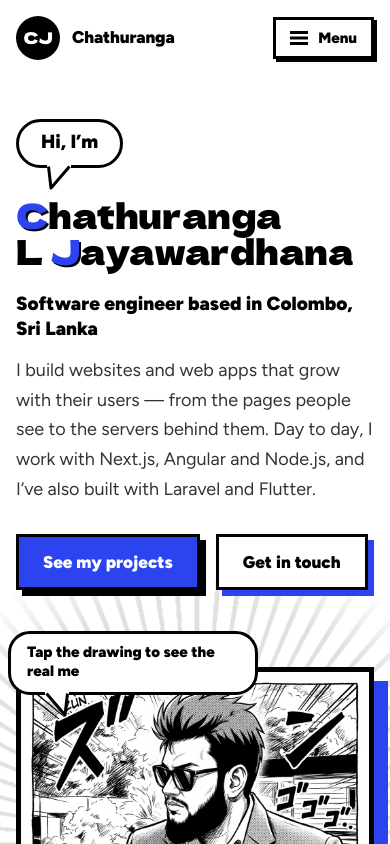
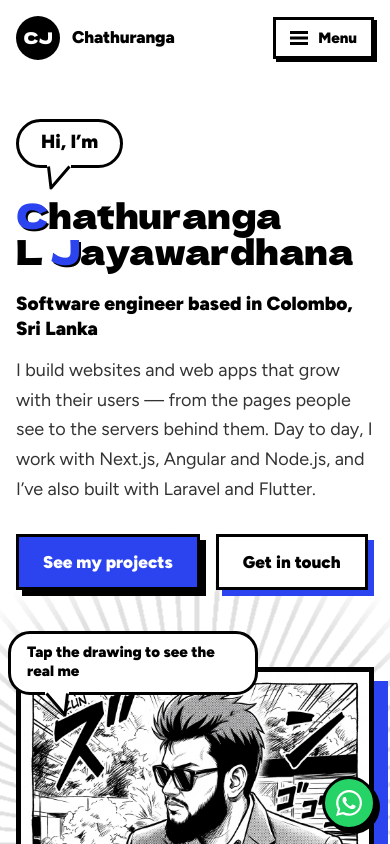
Before and after one commit to Chathuranga97lj/my-profile, a Next.js app: page / in a window 390 px wide. Shown: the top 844 px of the page. Built offline with nearby package versions, Linux system fonts and the light colour scheme.

Commit message:
feat: add whatsapp to contact and style tool logo

```diff
--- a/app/globals.css
+++ b/app/globals.css
@@ -18,6 +18,7 @@
   --yellow: #F4EBC1;
   --blue: #D6E6F2;
   --pink: #F5D9DD;
+  --whatsapp: #25D366;
 }
 
 *, *::before, *::after { box-sizing: border-box; }
--- a/app/page.tsx
+++ b/app/page.tsx
@@ -9,7 +9,7 @@ import Experience from '@/components/Experience';
 import Certificates from '@/components/Certificates';
 import HowIWork from '@/components/HowIWork';
 import Contact from '@/components/Contact';
-import Footer, { BackToTop } from '@/components/Footer';
+import Footer, { BackToTop, WhatsAppButton } from '@/components/Footer';
 import { useReveal } from '@/components/useReveal';
 import { useScrollEffects } from '@/components/useScrollEffects';
 import { PROJECTS, PROJECTS_SHOWN, type ProjectFilter } from '@/lib/data';
@@ -66,6 +66,7 @@ export default function Page() {
         <Contact />
       </main>
       <Footer />
+      <WhatsAppButton />
       {showTop && <BackToTop />}
     </div>
   );
--- a/components/Footer.tsx
+++ b/components/Footer.tsx
@@ -2,8 +2,9 @@
 
 import type { CSSProperties } from 'react';
 import { ArrowUp } from '@/components/icons';
+import { WhatsAppLogo } from '@/components/logos';
 import { scrollToTop } from '@/components/ui';
-import { INK, PAPER, SPOT } from '@/lib/data';
+import { INK, LINKS, PAPER, SPOT, WHATSAPP_GREEN } from '@/lib/data';
 
 export default function Footer() {
   return (
@@ -45,7 +46,49 @@ export default function Footer() {
   );
 }
 
-/** Floating button that appears once you're past the hero. */
+/** Gap between the floating buttons and the corner of the screen. */
+const FAB_EDGE = 'clamp(14px, 3vw, 28px)';
+const FAB_SIZE = 54;
+
+/**
+ * Floating WhatsApp chat button, always in the bottom corner. It pops in after
+ * the hero has finished its entrance, so it doesn't compete with it.
+ */
+export function WhatsAppButton() {
+  return (
+    <a
+      href={LINKS.whatsappLink}
+      target="_blank"
+      rel="noopener noreferrer"
+      className="fab btn"
+      aria-label="Chat with me on WhatsApp (opens in a new tab)"
+      title="Chat on WhatsApp"
+      style={
+        {
+          position: 'fixed',
+          right: FAB_EDGE,
+          bottom: FAB_EDGE,
+          zIndex: 45,
+          width: FAB_SIZE,
+          height: FAB_SIZE,
+          display: 'grid',
+          placeItems: 'center',
+          background: WHATSAPP_GREEN,
+          color: PAPER,
+          border: `3px solid ${INK}`,
+          borderRadius: '50%',
+          boxShadow: `4px 4px 0 ${INK}`,
+          '--hover-shadow': `7px 7px 0 ${INK}`,
+          animationDelay: '1.4s',
+        } as CSSProperties
+      }
+    >
+      <WhatsAppLogo size={26} />
+    </a>
+  );
+}
+
+/** Floating button that appears once you're past the hero, stacked above the WhatsApp one. */
 export function BackToTop() {
   return (
     <button
@@ -56,11 +99,11 @@ export function BackToTop() {
       style={
         {
           position: 'fixed',
-          right: 'clamp(14px, 3vw, 28px)',
-          bottom: 'clamp(14px, 3vw, 28px)',
+          right: FAB_EDGE,
+          bottom: `calc(${FAB_EDGE} + ${FAB_SIZE + 14}px)`,
           zIndex: 45,
-          width: 54,
-          height: 54,
+          width: FAB_SIZE,
+          height: FAB_SIZE,
           display: 'grid',
           placeItems: 'center',
           background: INK,
--- a/components/Skills.tsx
+++ b/components/Skills.tsx
@@ -2,7 +2,7 @@
 
 import { useState, type CSSProperties } from 'react';
 import { ArrowDown } from '@/components/icons';
-import { ToolLogo } from '@/components/logos';
+import { LOGO_COLORS, ToolLogo } from '@/components/logos';
 import { SectionHeading, TailLeft, sectionStyle } from '@/components/ui';
 import { BODY, DISPLAY_FONT, INK, MUTED, PAPER, PROJECTS, SKILL_GROUPS, SPOT, TEXT, TOOL_INFO, YELLOW } from '@/lib/data';
 
@@ -75,7 +75,8 @@ export default function Skills({ onJump }: { onJump: (projectId: string) => void
                               cursor: 'pointer',
                             }}
                           >
-                            <ToolLogo name={name} />
+                            {/* Brand colour at rest; white on the blue fill once picked. */}
+                            <ToolLogo name={name} color={on ? PAPER : LOGO_COLORS[name]} />
                             <span>{name}</span>
                           </button>
                         </li>
@@ -163,7 +164,7 @@ function ToolDetail({ tool, onJump, compact = false }: { tool: string; onJump: (
           lineHeight: 1.1,
         }}
       >
-        <ToolLogo name={tool} size={compact ? 26 : 36} />
+        <ToolLogo name={tool} size={compact ? 26 : 36} color={LOGO_COLORS[tool]} />
         <span>{tool}</span>
       </Heading>
       <p style={{ marginTop: compact ? 10 : 12, color: TEXT, fontSize: compact ? 17 : 18, lineHeight: 1.55 }}>{TOOL_INFO[tool]}</p>
--- a/components/logos.tsx
+++ b/components/logos.tsx
@@ -50,13 +50,43 @@ const LOGO_PATHS: Record<string, string> = {
     'M4.105 4.105S9.158 1.58 11.684.316a3.079 3.079 0 0 1 1.481-.315c.766.047 1.677.788 1.677.788L24 9.948v9.789h-4.263V24H9.789l-9-9C.303 14.5 0 13.795 0 13.105c0-.319.18-.818.316-1.105l3.789-7.895zm.679.679v11.787c.002.543.021 1.024.498 1.508L10.204 23h8.533v-4.263L4.784 4.784zm12.055-.678c-.899-.896-1.809-1.78-2.74-2.643-.302-.267-.567-.468-1.07-.462-.37.014-.87.195-.87.195L6.341 4.105l10.498.001z',
 };
 
-/** The tool's logo, or a generic "{ }" mark for tools without one (e.g. REST APIs). */
-export function ToolLogo({ name, size = 18 }: { name: string; size?: number }) {
+/**
+ * Each tool's own brand colour, from Simple Icons. Angular is the exception:
+ * its current listing is near-black, so it keeps the red people know it by.
+ */
+export const LOGO_COLORS: Record<string, string> = {
+  'Next.js': '#000000',
+  Angular: '#DD0031',
+  'Node.js': '#5FA04E',
+  'Express.js': '#000000',
+  TypeScript: '#3178C6',
+  JavaScript: '#F7DF1E',
+  Laravel: '#FF2D20',
+  Python: '#3776AB',
+  Go: '#00ADD8',
+  Flutter: '#02569B',
+  MySQL: '#4479A1',
+  MongoDB: '#47A248',
+  Git: '#F05032',
+  Linux: '#FCC624',
+  React: '#61DAFB',
+  NestJS: '#E0234E',
+  PostgreSQL: '#4169E1',
+  Supabase: '#3FCF8E',
+  Docker: '#2496ED',
+  Dart: '#0175C2',
+};
+
+/**
+ * The tool's logo, or a generic "{ }" mark for tools without one (e.g. REST APIs).
+ * Draws in the surrounding text colour unless `color` is given.
+ */
+export function ToolLogo({ name, size = 18, color = 'currentColor' }: { name: string; size?: number; color?: string }) {
   const d = LOGO_PATHS[name];
   return (
     <svg aria-hidden="true" focusable="false" width={size} height={size} viewBox="0 0 24 24" style={{ flex: 'none', display: 'block' }}>
       {d ? (
-        <path d={d} fill="currentColor" />
+        <path d={d} fill={color} style={{ transition: 'fill .2s' }} />
       ) : (
         <path
           d="M8 3H6.5A2.5 2.5 0 0 0 4 5.5v4L2 12l2 2.5v4A2.5 2.5 0 0 0 6.5 21H8M16 3h1.5A2.5 2.5 0 0 1 20 5.5v4l2 2.5-2 2.5v4a2.5 2.5 0 0 1-2.5 2.5H16"
@@ -69,3 +99,12 @@ export function ToolLogo({ name, size = 18 }: { name: string; size?: number }) {
     </svg>
   );
 }
+
+/** WhatsApp's mark (Simple Icons, CC0), in the surrounding text colour. */
+export function WhatsAppLogo({ size = 24 }: { size?: number }) {
+  return (
+    <svg aria-hidden="true" focusable="false" width={size} height={size} viewBox="0 0 24 24" style={{ flex: 'none', display: 'block' }}>
+      <path d="M17.472 14.382c-.297-.149-1.758-.867-2.03-.967-.273-.099-.471-.148-.67.15-.197.297-.767.966-.94 1.164-.173.199-.347.223-.644.075-.297-.15-1.255-.463-2.39-1.475-.883-.788-1.48-1.761-1.653-2.059-.173-.297-.018-.458.13-.606.134-.133.298-.347.446-.52.149-.174.198-.298.298-.497.099-.198.05-.371-.025-.52-.075-.149-.669-1.612-.916-2.207-.242-.579-.487-.5-.669-.51-.173-.008-.371-.01-.57-.01-.198 0-.52.074-.792.372-.272.297-1.04 1.016-1.04 2.479 0 1.462 1.065 2.875 1.213 3.074.149.198 2.096 3.2 5.077 4.487.709.306 1.262.489 1.694.625.712.227 1.36.195 1.871.118.571-.085 1.758-.719 2.006-1.413.248-.694.248-1.289.173-1.413-.074-.124-.272-.198-.57-.347m-5.421 7.403h-.004a9.87 9.87 0 01-5.031-1.378l-.361-.214-3.741.982.998-3.648-.235-.374a9.86 9.86 0 01-1.51-5.26c.001-5.45 4.436-9.884 9.888-9.884 2.64 0 5.122 1.03 6.988 2.898a9.825 9.825 0 012.893 6.994c-.003 5.45-4.437 9.884-9.885 9.884m8.413-18.297A11.815 11.815 0 0012.05 0C5.495 0 .16 5.335.157 11.892c0 2.096.547 4.142 1.588 5.945L.057 24l6.305-1.654a11.882 11.882 0 005.683 1.448h.005c6.554 0 11.89-5.335 11.893-11.893a11.821 11.821 0 00-3.48-8.413Z" fill="currentColor" />
+    </svg>
+  );
+}
--- a/lib/data.ts
+++ b/lib/data.ts
@@ -18,6 +18,8 @@ export const SPOT_SOFT = '#9AA8FF';
 export const YELLOW = '#F4EBC1';
 export const BLUE = '#D6E6F2';
 export const PINK = '#F5D9DD';
+/** WhatsApp's brand green, for the WhatsApp buttons only. */
+export const WHATSAPP_GREEN = '#25D366';
 
 export const DISPLAY_FONT = "var(--font-display), 'Arial Black', Impact, sans-serif";
 
@@ -25,6 +27,9 @@ export const LINKS = {
   github: 'https://github.com/Chathuranga97lj',
   linkedin: 'https://www.linkedin.com/in/chathuranga97',
   email: 'chathuit97@gmail.com',
+  /** Shown as written; the link uses the international form (Sri Lanka, +94). */
+  whatsapp: '076 871 1780',
+  whatsappLink: 'https://wa.me/94768711780',
 };
 
 export const NAV = [
```
Also changed, not shown: components/Contact.tsx (+39 -3 lines).
